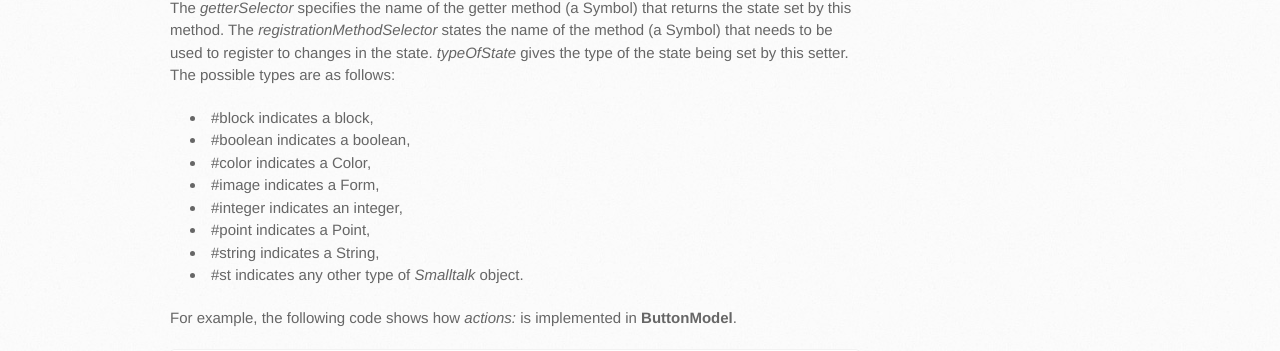
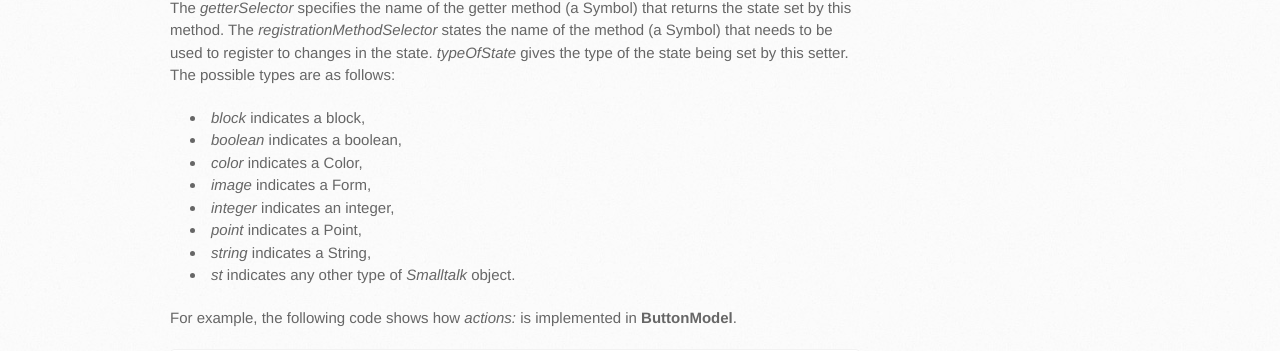
Before and after one commit to spec-framework/website, a Jekyll site: the page built from docs/api.md, in a window 1280 px wide. Shown: the part 914-1265 px from the top of the page. Built offline with Jekyll 4.4.1, drawn with Linux system fonts in a browser that asks for light colours; Markdown is read by kramdown in place of the engine named in the settings.

Commit message:
Better highlight

```diff
--- a/docs/api.md
+++ b/docs/api.md
@@ -42,14 +42,14 @@ The *registrationMethodSelector* states the name of the method (a Symbol) that n
 *typeOfState*  gives the type of the state being set by this setter.
 The possible types are as follows:
 
-- #block indicates a block,
-- #boolean indicates a boolean,
-- #color indicates a Color,
-- #image indicates a Form,
-- #integer indicates an integer,
-- #point indicates a Point,
-- #string indicates a String,
-- #st indicates any other type of *Smalltalk* object.
+- *block* indicates a block,
+- *boolean* indicates a boolean,
+- *color* indicates a Color,
+- *image* indicates a Form,
+- *integer* indicates an integer,
+- *point* indicates a Point,
+- *string* indicates a String,
+- *st* indicates any other type of *Smalltalk* object.
 
 For example, the following code shows how *actions:* is implemented in **ButtonModel**.
 
```
